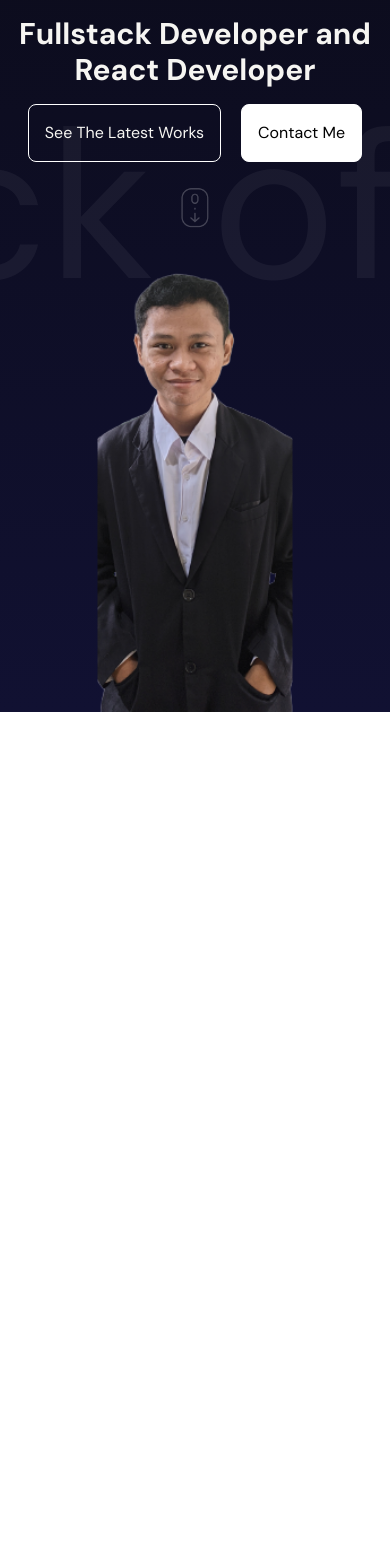
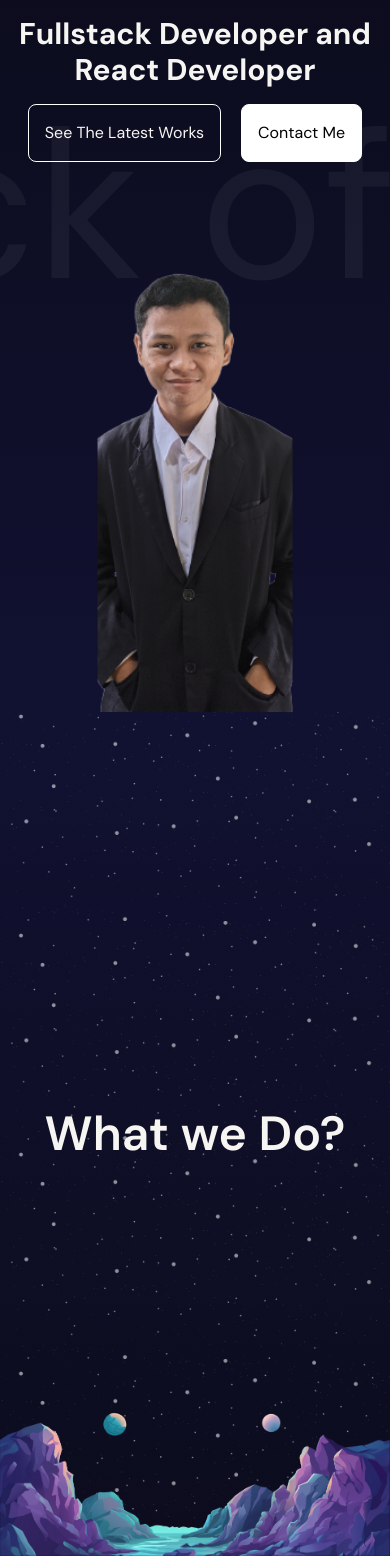
Before and after one commit to ArayaMusawwah/project-ariamel-portfolio, a React (Vite) app: page / in a window 390 px wide. Shown: the part 132-1688 px from the top of the page. Before the commit the page ends 844 px from the top, so only its background shows below. Built offline with nearby package versions, Linux system fonts and the light colour scheme.

Commit message:
Responsive patch #2 - parallax section

```diff
--- a/src/App.tsx
+++ b/src/App.tsx
@@ -19,9 +19,9 @@ const App = () => {
           <Hero />
         </section>
 
-        {/* <section>
+        <section>
           <Parallax type={"services"} />
-        </section> */}
+        </section>
 
         {/*  <section id="services">
           <Services />
--- a/src/components/Hero/HeroText.tsx
+++ b/src/components/Hero/HeroText.tsx
@@ -68,7 +68,7 @@ const HeroText: React.FC = () => {
       <motion.img
         src="/scroll.png"
         alt=""
-        className="mx-auto w-10 lg:mx-0"
+        className="mx-auto hidden w-10 md:block lg:mx-0"
         variants={scrollVariant}
       />
     </motion.div>
--- a/src/components/Parallax/BackgroundParallax.tsx
+++ b/src/components/Parallax/BackgroundParallax.tsx
@@ -8,15 +8,15 @@ interface Props {
 const BackgroundParallax: React.FC<Props> = ({ yBackground, type }) => {
   return (
     <>
-      <motion.div className="absolute z-[3] h-full w-full bg-[url('/mountains.png')] bg-cover bg-bottom" />
+      <motion.div className="absolute z-[3] h-full w-full bg-[url('/mountains.png')] bg-contain bg-bottom bg-no-repeat lg:bg-cover" />
 
       <motion.div
-        className={`absolute z-[2] h-full w-full bg-cover bg-bottom ${type ? "bg-[url('/planets.png')]" : "bg-[url('/sun.png')]"}`}
+        className={`absolute z-[2] h-full w-full bg-contain bg-bottom bg-no-repeat lg:bg-cover ${type ? "bg-[url('/planets.png')]" : "bg-[url('/sun.png')]"}`}
         style={{ y: yBackground }}
       />
 
       <motion.div
-        className="absolute z-[1] h-full w-full bg-[url('/stars.png')] bg-cover bg-bottom"
+        className="absolute z-[1] h-full w-full bg-[url('/stars.png')] bg-contain bg-bottom"
         style={{ x: yBackground }}
       />
     </>
--- a/src/components/Parallax/index.tsx
+++ b/src/components/Parallax/index.tsx
@@ -18,7 +18,7 @@ const Parallax: React.FC<Props> = ({ type }) => {
 
   return (
     <div
-      className={`from-primary-bg2 relative flex min-h-screen w-full items-center justify-center overflow-hidden bg-gradient-to-b ${type === "services" ? "to-primary-bg" : "to-[#505064]"}`}
+      className={`relative flex min-h-screen w-full items-center justify-center overflow-hidden bg-gradient-to-b from-primary-bg2 ${type === "services" ? "to-primary-bg" : "to-[#505064]"}`}
       ref={divRef}
     >
       <motion.h1 className="text-5xl font-semibold" style={{ y: yText }}>
```
Also changed, not shown: 1 other file (tests, documents, lock files or other folders).
